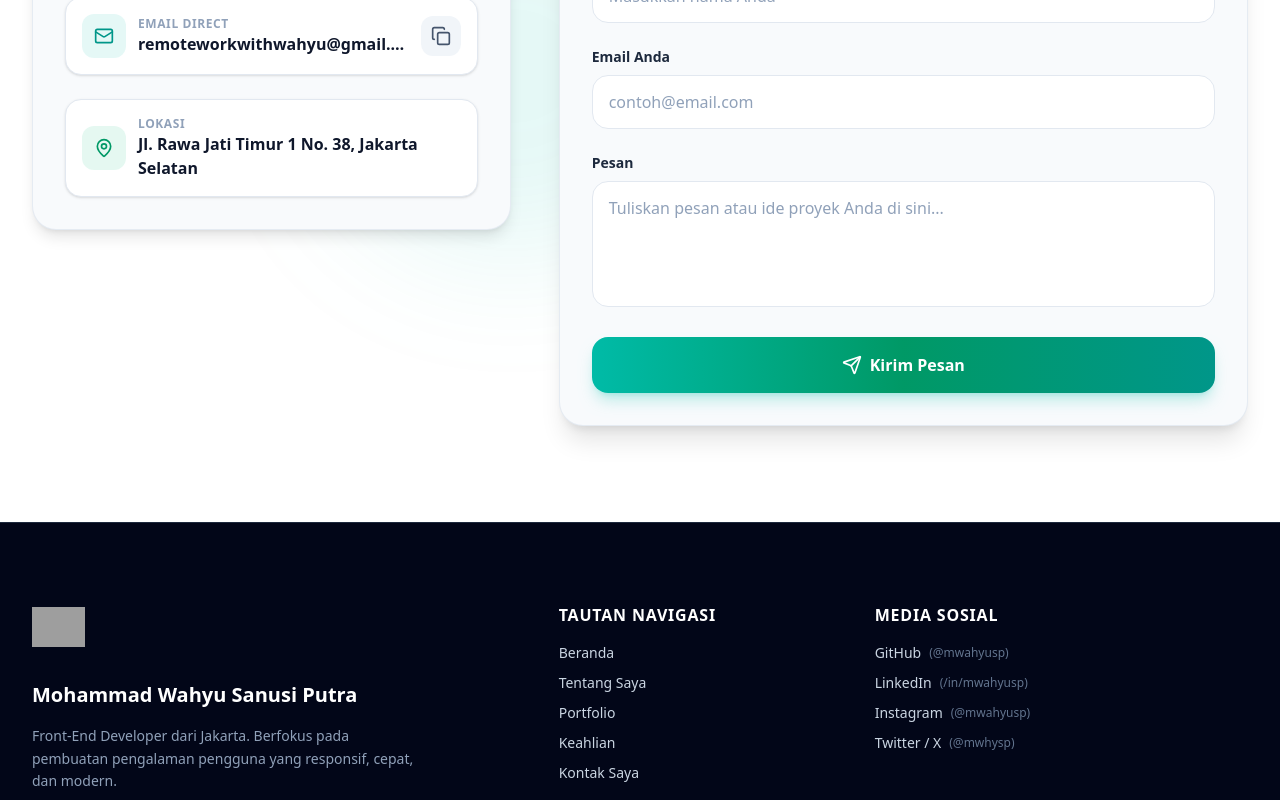
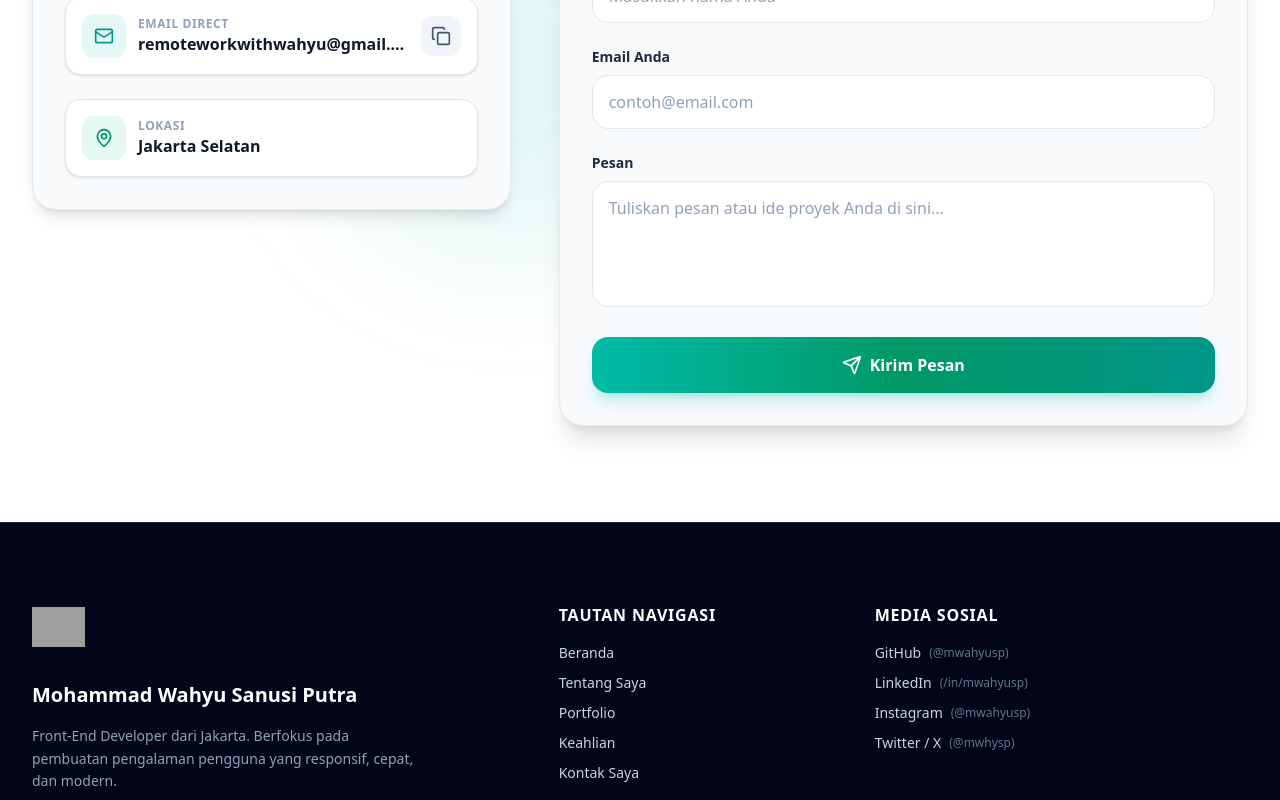
Before and after one commit to mwahyusp/portofolio-v2, a React (Vite) app: page / in a window 1280 px wide. Shown: the part 6300-7100 px from the top of the page. Built offline with nearby package versions, Linux system fonts and the light colour scheme; grey boxes are pictures that could not be loaded.

Commit message:
update portfolioData.ts
modify location

```diff
--- a/src/data/portfolioData.ts
+++ b/src/data/portfolioData.ts
@@ -180,7 +180,7 @@ export const PERSONAL_INFO = {
   role: 'Front-End Developer',
   location: 'Jakarta Selatan, Indonesia',
   email: 'remoteworkwithwahyu@gmail.com',
-  address: 'Jl. Rawa Jati Timur 1 No. 38, Jakarta Selatan',
+  address: 'Jakarta Selatan',
   profileImageWebp: 'https://res.cloudinary.com/dslkxsifx/image/upload/v1757171957/wahyu_mtuylr.webp',
   profileImagePng: 'https://res.cloudinary.com/dslkxsifx/image/upload/v1757171957/wahyu_uxpv2d.png',
   logoWebp: 'https://res.cloudinary.com/dslkxsifx/image/upload/v1757171950/mwsp-1-green_zqsifx.webp',
```
